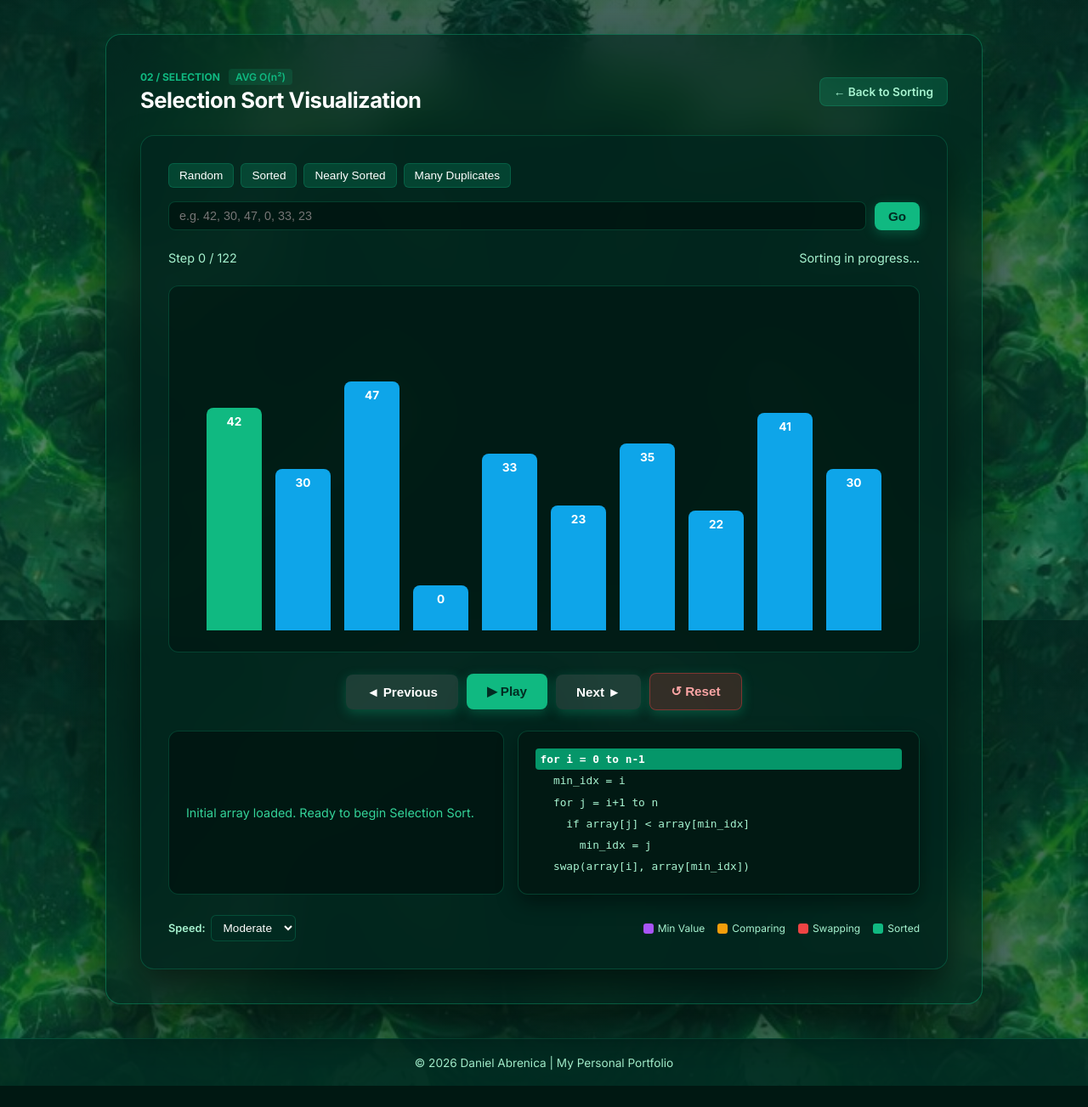
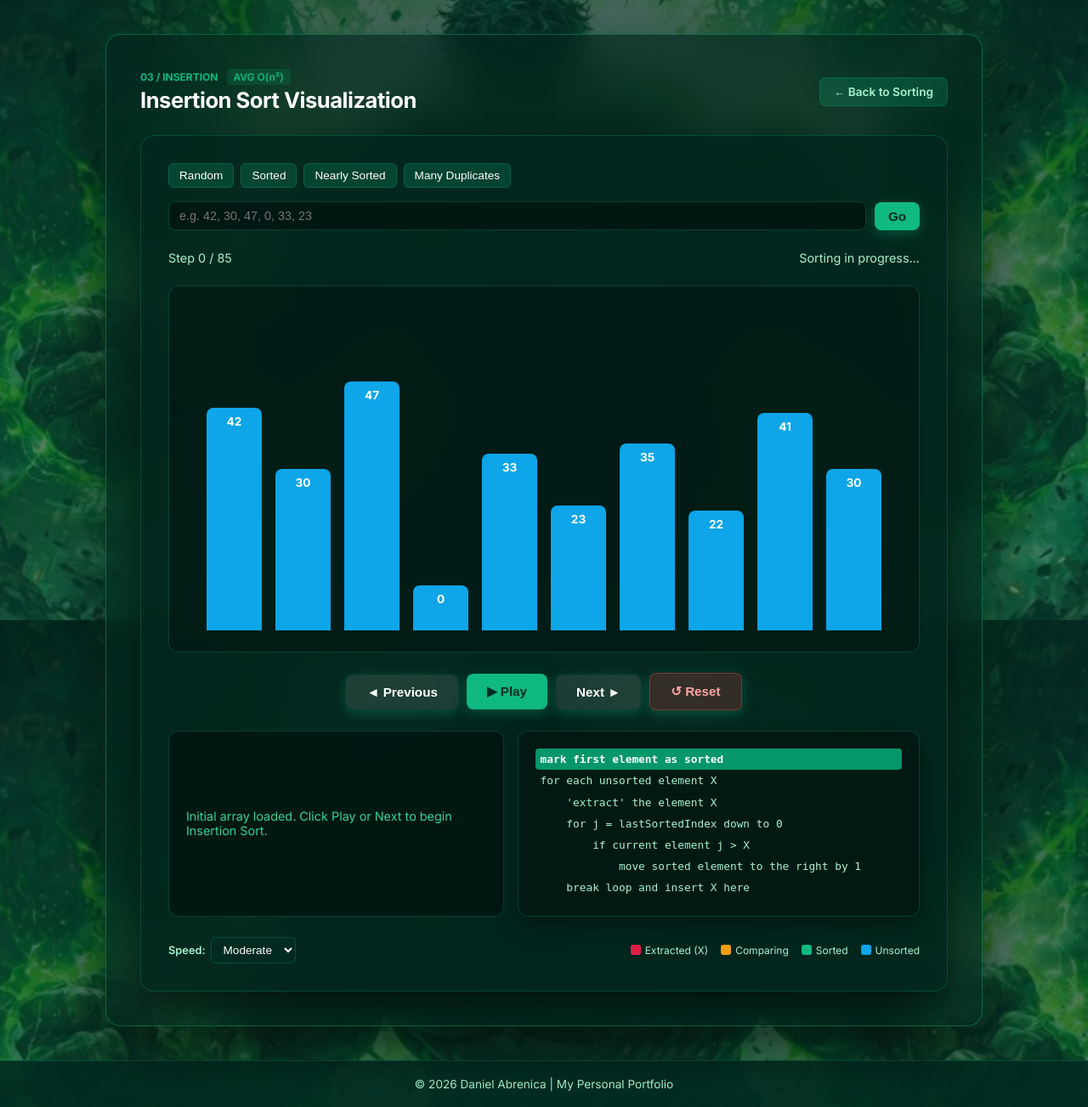
Before and after one commit to danielabrenica2009-lgtm/my_portfolio_, a Flask app: page /sorting/insertion in a window 1280 px wide. Shown: the part 70-1373 px from the top of the page at 85% size. Before the commit the page ends 1348 px from the top, so only its background shows below. Run offline with Flask 3, Linux system fonts and the light colour scheme.

Commit message:
Add and change html and separate it from css

```diff
--- a/templates/insertionsorting.html
+++ b/templates/insertionsorting.html
@@ -3,7 +3,7 @@
 <head>
     <meta charset="UTF-8">
     <meta name="viewport" content="width=device-width, initial-scale=1.0">
-    <title>Selection Sort - My Portfolio</title>
+    <title>Insertion Sort - My Portfolio</title>
     <!-- Professional Modern Font -->
     <link rel="stylesheet" href="https://fonts.googleapis.com/css2?family=Inter:wght@300;400;500;600;700&display=swap">
     <!-- Global and Component External Stylesheets -->
@@ -34,10 +34,10 @@
         <div class="calc-header-flex sort-header-flex">
             <div>
                 <div class="sort-badge-group">
-                    <span class="sort-badge-category">02 / SELECTION</span>
+                    <span class="sort-badge-category">03 / INSERTION</span>
                     <span class="sort-badge-complexity">AVG O(n²)</span>
                 </div>
-                <h1 class="sort-main-title">Selection Sort Visualization</h1>
+                <h1 class="sort-main-title">Insertion Sort Visualization</h1>
             </div>
             <!-- Back button pointing to sorting dashboard menu -->
             <a href="{{ url_for('sorting.sorting_dashboard') }}" class="custom-back-btn">&#8592; Back to Sorting</a>
@@ -79,15 +79,16 @@
             <!-- Visualgo Panel (Explanation Box and Pseudo-code Execution) -->
             <div class="visualgo-panel">
                 <div class="explanation-box" id="explanationText">
-                    Ready to start Selection Sort. Click Play or Next to begin.
+                    Ready to start Insertion Sort. Click Play or Next to begin.
                 </div>
                 <div class="code-box">
-                    <div id="code1" class="code-line">for i = 0 to n-1</div>
-                    <div id="code2" class="code-line">&nbsp;&nbsp;min_idx = i</div>
-                    <div id="code3" class="code-line">&nbsp;&nbsp;for j = i+1 to n</div>
-                    <div id="code4" class="code-line">&nbsp;&nbsp;&nbsp;&nbsp;if array[j] &lt; array[min_idx]</div>
-                    <div id="code5" class="code-line">&nbsp;&nbsp;&nbsp;&nbsp;&nbsp;&nbsp;min_idx = j</div>
-                    <div id="code6" class="code-line">&nbsp;&nbsp;swap(array[i], array[min_idx])</div>
+                    <div id="code1" class="code-line">mark first element as sorted</div>
+                    <div id="code2" class="code-line">for each unsorted element X</div>
+                    <div id="code3" class="code-line">&nbsp;&nbsp;&nbsp;&nbsp;'extract' the element X</div>
+                    <div id="code4" class="code-line">&nbsp;&nbsp;&nbsp;&nbsp;for j = lastSortedIndex down to 0</div>
+                    <div id="code5" class="code-line">&nbsp;&nbsp;&nbsp;&nbsp;&nbsp;&nbsp;&nbsp;&nbsp;if current element j > X</div>
+                    <div id="code6" class="code-line">&nbsp;&nbsp;&nbsp;&nbsp;&nbsp;&nbsp;&nbsp;&nbsp;&nbsp;&nbsp;&nbsp;&nbsp;move sorted element to the right by 1</div>
+                    <div id="code7" class="code-line">&nbsp;&nbsp;&nbsp;&nbsp;break loop and insert X here</div>
                 </div>
             </div>
 
@@ -103,10 +104,10 @@
                 </div>
 
                 <div class="legend-row">
-                    <div class="legend-item"><div class="legend-box" style="background: #a855f7;"></div> Min Value</div>
+                    <div class="legend-item"><div class="legend-box legend-extracted"></div> Extracted (X)</div>
                     <div class="legend-item"><div class="legend-box legend-comparing"></div> Comparing</div>
-                    <div class="legend-item"><div class="legend-box legend-swapping"></div> Swapping</div>
                     <div class="legend-item"><div class="legend-box legend-sorted"></div> Sorted</div>
+                    <div class="legend-item"><div class="legend-box legend-unsorted"></div> Unsorted</div>
                 </div>
             </div>
         </div>
@@ -124,7 +125,7 @@
 
     <footer>&copy; 2026 Daniel Abrenica | My Personal Portfolio</footer>
 
-    <!-- Selection Sort Logic Script -->
+    <!-- Insertion Sort Logic Script -->
     <script>
         let originalArray = [42, 30, 47, 0, 33, 23, 35, 22, 41, 30];
         let historySteps = [];
@@ -138,119 +139,98 @@
             if(isPlaying) { stopPlay(); startPlay(); }
         }
 
-        function initSelectionSort(arr) {
+        function initInsertionSort(arr) {
             historySteps = [];
             let workingArr = [...arr];
             let n = workingArr.length;
-            let sortedSet = new Set();
+
+            // Dito natin binago: ginawa nating [] para hindi pa naka-green sa Step 0 bago mag-play
+            historySteps.push({
+                arr: [...workingArr],
+                sorted: [],
+                extractedIdx: -1,
+                comparing: [],
+                translateX: {},
+                explanation: "Initial array loaded. Click Play or Next to begin Insertion Sort.",
+                activeCode: 1
+            });
+
+            for (let i = 1; i < n; i++) {
+                historySteps.push({
+                    arr: [...workingArr],
+                    sorted: Array.from({length: i}, (_, k) => k),
+                    extractedIdx: -1,
+                    comparing: [],
+                    translateX: {},
+                    explanation: `Starting loop for unsorted element X at index ${i} (${workingArr[i]}).`,
+                    activeCode: 2
+                });
+
+                let key = workingArr[i];
+                let j = i - 1;
 
                 historySteps.push({
                     arr: [...workingArr],
-                minIdx: -1,
+                    sorted: Array.from({length: i}, (_, k) => k),
+                    extractedIdx: i,
                     comparing: [],
-                swapping: [],
-                sorted: [0],
                     translateX: {},
-                explanation: "Initial array loaded. Ready to begin Selection Sort.",
-                activeCode: 1
+                    explanation: `Extracting element X (${key}) down to evaluate its correct position.`,
+                    activeCode: 3
                 });
 
-            for (let i = 0; i < n - 1; i++) {
-                let min_idx = i;
+                let translateX = {};
+
+                while (j >= 0) {
+                    historySteps.push({
+                        arr: [...workingArr],
+                        sorted: Array.from({length: i}, (_, k) => k),
+                        extractedIdx: i,
+                        comparing: [j],
+                        translateX: {...translateX},
+                        explanation: `For j = ${j}: comparing current element (${workingArr[j]}) > X (${key}).`,
+                        activeCode: 4
+                    });
+
+                    if (workingArr[j] > key) {
+                        historySteps.push({
+                            arr: [...workingArr],
+                            sorted: Array.from({length: i}, (_, k) => k),
+                            extractedIdx: i,
+                            comparing: [j],
+                            translateX: {...translateX},
+                            explanation: `Condition met! Moving sorted element (${workingArr[j]}) to the right by 1 position.`,
+                            activeCode: 6
+                        });
+
+                        translateX[j] = (translateX[j] || 0) + 76;
+                        workingArr[j + 1] = workingArr[j];
+                        j--;
+                    } else {
+                        break;
+                    }
+                }
+
+                workingArr[j + 1] = key;
 
                 historySteps.push({
                     arr: [...workingArr],
-                    minIdx: min_idx,
+                    sorted: Array.from({length: i + 1}, (_, k) => k),
+                    extractedIdx: -1,
                     comparing: [],
-                    swapping: [],
-                    sorted: Array.from(sortedSet),
                     translateX: {},
-                    explanation: `Outer loop i = ${i}: setting current minimum index to ${i} (${workingArr[i]}).`,
-                    activeCode: 2
+                    explanation: `Break loop and insert X (${key}) into its correct sorted position.`,
+                    activeCode: 7
                 });
-
-                for (let j = i + 1; j < n; j++) {
-                    historySteps.push({
-                        arr: [...workingArr],
-                        minIdx: min_idx,
-                        comparing: [j],
-                        swapping: [],
-                        sorted: Array.from(sortedSet),
-                        translateX: {},
-                        explanation: `Comparing element at index ${j} (${workingArr[j]}) with current minimum (${workingArr[min_idx]}).`,
-                        activeCode: 3
-                    });
+            }
 
             historySteps.push({
                 arr: [...workingArr],
-                        minIdx: min_idx,
-                        comparing: [j, min_idx],
-                        swapping: [],
-                        sorted: Array.from(sortedSet),
+                sorted: Array.from({length: n}, (_, k) => k),
+                extractedIdx: -1,
+                comparing: [],
                 translateX: {},
-                        explanation: `Checking if array[${j}] (${workingArr[j]}) &lt; array[min_idx] (${workingArr[min_idx]}).`,
-                        activeCode: 4
-                    });
-
-                    if (workingArr[j] < workingArr[min_idx]) {
-                        min_idx = j;
-                        historySteps.push({
-                            arr: [...workingArr],
-                            minIdx: min_idx,
-                            comparing: [min_idx],
-                            swapping: [],
-                            sorted: Array.from(sortedSet),
-                            translateX: {},
-                            explanation: `New minimum found at index ${min_idx} with value ${workingArr[min_idx]}.`,
-                            activeCode: 5
-                        });
-                    }
-                }
-
-                if (min_idx !== i) {
-                    let translateX = {};
-                    translateX[i] = (min_idx - i) * 81;
-                    translateX[min_idx] = (i - min_idx) * 81;
-
-                    historySteps.push({
-                        arr: [...workingArr],
-                        minIdx: min_idx,
-                        comparing: [],
-                        swapping: [i, min_idx],
-                        sorted: Array.from(sortedSet),
-                        translateX: translateX,
-                        explanation: `Swapping minimum element (${workingArr[min_idx]}) with the first unsorted element (${workingArr[i]}).`,
-                        activeCode: 6
-                    });
-
-                    let temp = workingArr[i];
-                    workingArr[i] = workingArr[min_idx];
-                    workingArr[min_idx] = temp;
-                } else {
-                    historySteps.push({
-                        arr: [...workingArr],
-                        minIdx: min_idx,
-                        comparing: [],
-                        swapping: [],
-                        sorted: Array.from(sortedSet),
-                        translateX: {},
-                        explanation: `Element at index ${i} is already the minimum. No swap needed.`,
-                        activeCode: 6
-                    });
-                }
-
-                sortedSet.add(i);
-            }
-
-            for (let k = 0; k < n; k++) sortedSet.add(k);
-            historySteps.push({
-                arr: [...workingArr],
-                minIdx: -1,
-                comparing: [],
-                swapping: [],
-                sorted: Array.from(sortedSet),
-                translateX: {},
-                explanation: "Selection Sort completed! The array is now fully sorted.",
+                explanation: "Insertion Sort completed! The array is fully sorted.",
                 activeCode: 1
             });
 
@@ -263,7 +243,7 @@
             let state = historySteps[currentStepIndex];
 
             document.getElementById('explanationText').textContent = state.explanation;
-            for(let c = 1; c <= 6; c++) {
+            for(let c = 1; c <= 7; c++) {
                 let lineEl = document.getElementById(`code${c}`);
                 if(lineEl) {
                     lineEl.className = `code-line ${state.activeCode === c ? 'active' : ''}`;
@@ -279,15 +259,18 @@
                 const bar = document.createElement('div');
                 bar.className = 'sort-bar unsorted';
 
-                if(state.sorted.includes(idx)) bar.className = 'sort-bar sorted';
-                if(state.minIdx === idx) bar.className = 'sort-bar min-val';
-                if(state.comparing.includes(idx)) bar.className = 'sort-bar comparing';
-                if(state.swapping.includes(idx)) bar.className = 'sort-bar swapping';
+                if(state.sorted && state.sorted.includes(idx)) bar.className = 'sort-bar sorted';
+                if(state.extractedIdx === idx) {
+                    bar.className = 'sort-bar extracted';
+                }
+                if(state.comparing && state.comparing.includes(idx)) bar.className = 'sort-bar comparing';
 
-                if(state.translateX && state.translateX[idx] !== undefined) {
-                    bar.style.transform = `translateX(${state.translateX[idx]}px)`;
+                let currentTranslateX = (state.translateX && state.translateX[idx]) ? state.translateX[idx] : 0;
+
+                if(state.extractedIdx === idx) {
+                    bar.style.transform = `translateX(${currentTranslateX}px) translateY(100px)`;
                 } else {
-                    bar.style.transform = `translateX(0px)`;
+                    bar.style.transform = `translateX(${currentTranslateX}px)`;
                 }
 
                 let calculatedHeight = Math.max((val / maxVal) * 75, 12);
@@ -321,7 +304,7 @@
             if(type === 'sorted') originalArray = [10, 20, 30, 40, 50, 60, 70, 80, 90, 100];
             if(type === 'nearly') originalArray = [20, 10, 30, 40, 50, 60, 70, 80, 100, 90];
             if(type === 'duplicates') originalArray = [30, 10, 30, 20, 10, 40, 20, 50, 30, 10];
-            initSelectionSort(originalArray);
+            initInsertionSort(originalArray);
         }
 
         function applyCustomArray() {
@@ -355,11 +338,11 @@
             }
 
             originalArray = parsed;
-            initSelectionSort(originalArray);
+            initInsertionSort(originalArray);
             document.getElementById('sortStatusMsg').textContent = "Custom array loaded successfully!";
         }
 
-        initSelectionSort(originalArray);
+        initInsertionSort(originalArray);
 
         function openImageModal() { document.getElementById('imageModal').style.display = 'flex'; }
         function closeImageModalDirect() { document.getElementById('imageModal').style.display = 'none'; }
```
Lines whose indentation alone changed are shown as unchanged.
